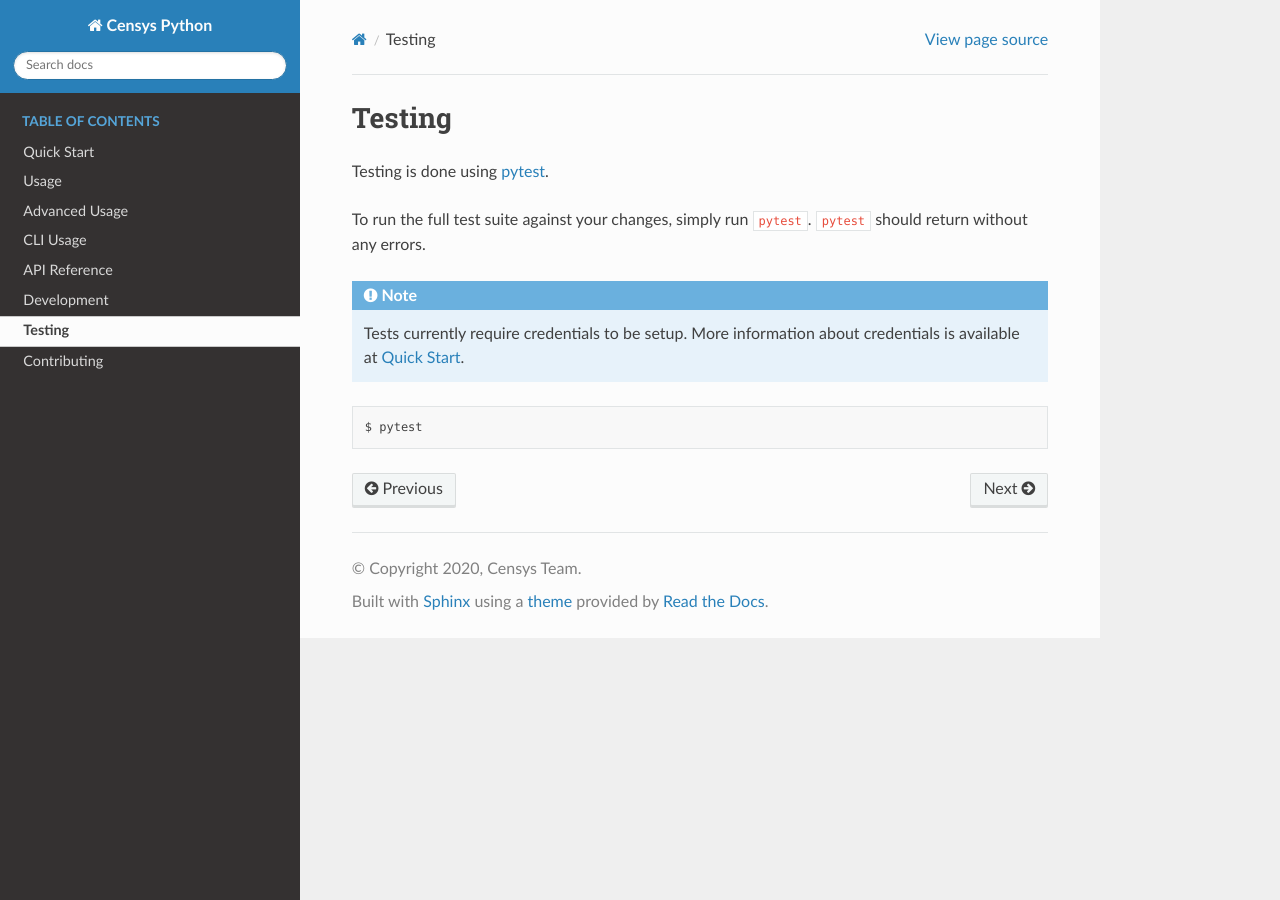
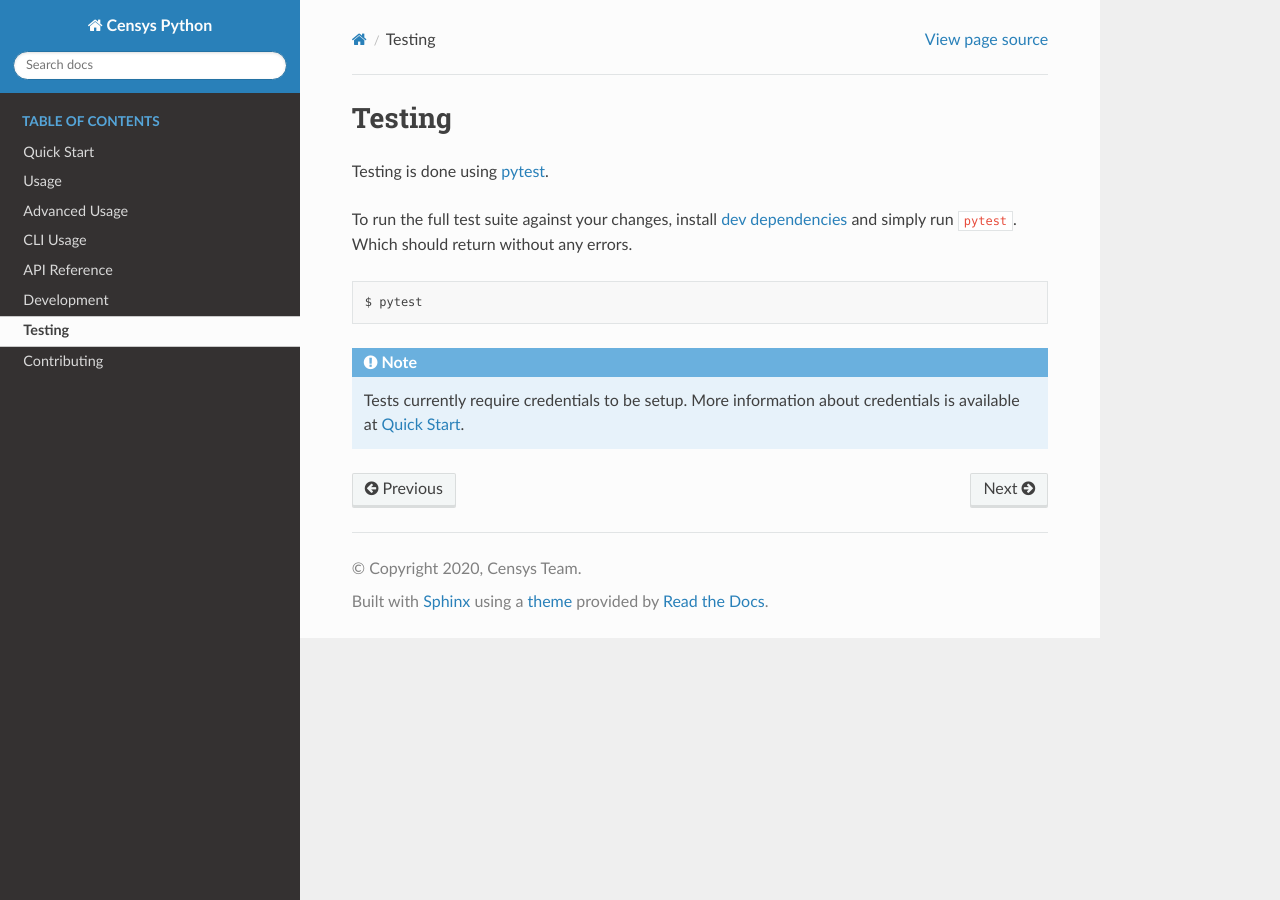
Before and after one commit to censys/censys-python, a Sphinx documentation site: the page built from docs/testing.rst, in a window 1280 px wide. Built offline with Sphinx 7.4.7 and the Read the Docs theme 2.0.0, drawn with Linux system fonts in a browser that asks for light colours.

Commit message:
docs: reword testing page

```diff
--- a/docs/testing.rst
+++ b/docs/testing.rst
@@ -3,13 +3,13 @@
 
 Testing is done using `pytest <https://docs.pytest.org/en/stable/>`__.
 
-To run the full test suite against your changes, simply run ``pytest``.
-``pytest`` should return without any errors.
+To run the full test suite against your changes, install :ref:`dev dependencies <development:Development>` and simply run ``pytest``.
+Which should return without any errors.
+
+.. prompt:: bash
+
+   pytest
 
 .. note::
 
    Tests currently require credentials to be setup. More information about credentials is available at :ref:`quick-start:Quick Start`.
-
-.. prompt:: bash
-
-    pytest
```
